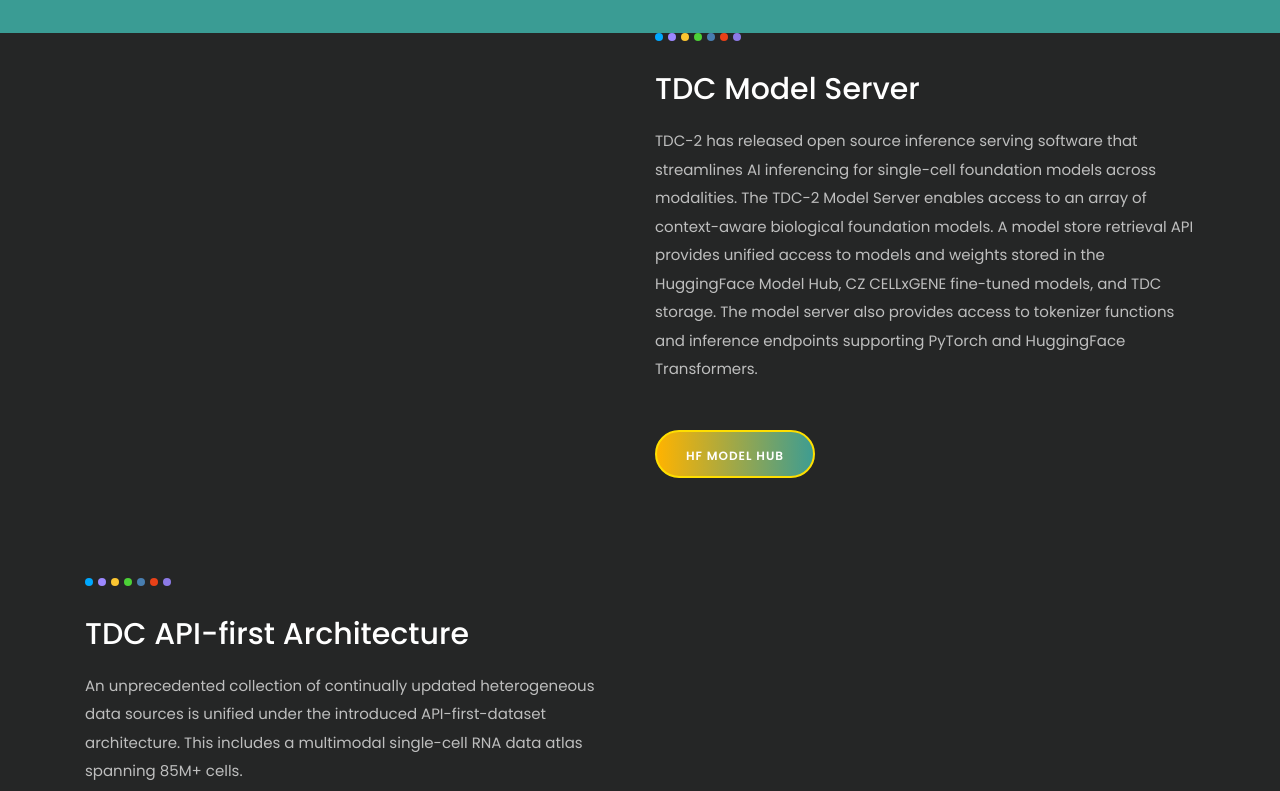
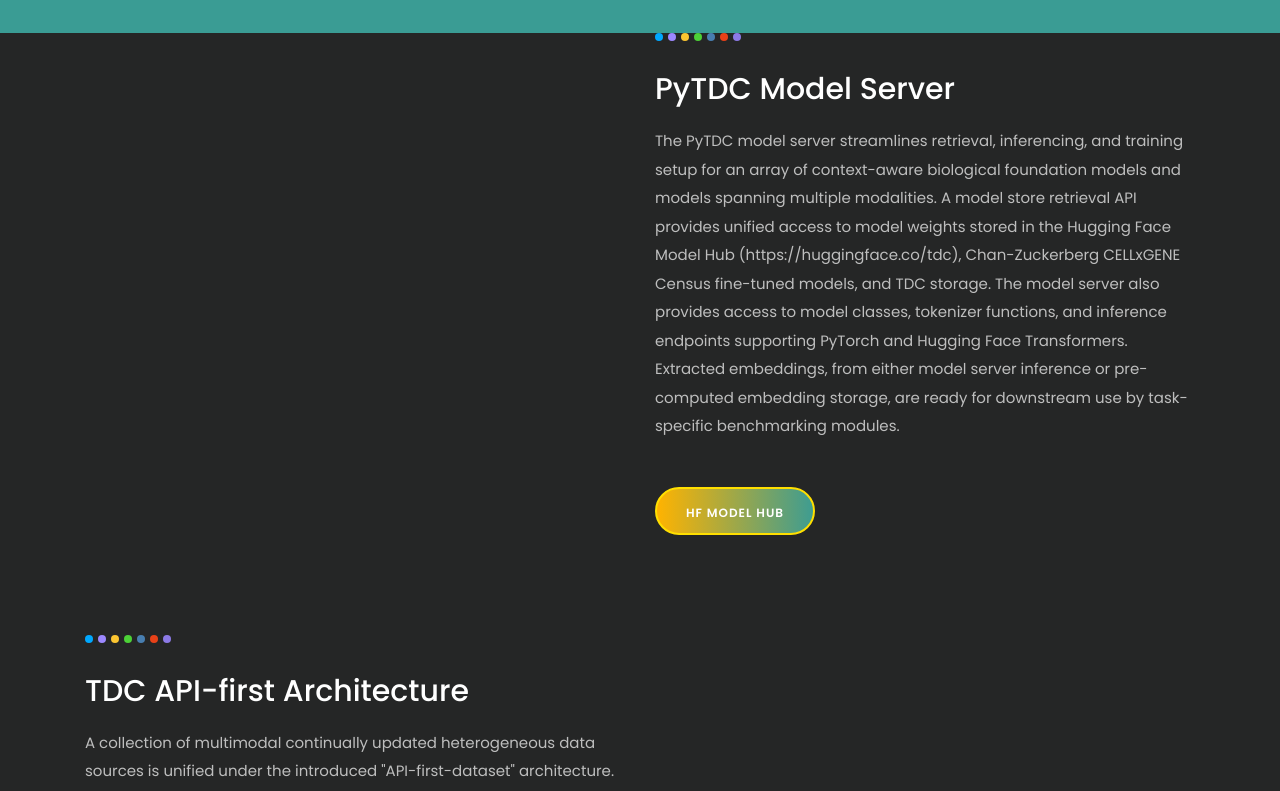
Before and after one commit to mims-harvard/tdc2website-flask, a Next.js app in the folder frontend/tdc/: page /MyApp in a window 1280 px wide. Shown: the part 2100-2891 px from the top of the page. Built offline with nearby package versions, Linux system fonts and the light colour scheme.

Commit message:
fixed up pytdc page

```diff
--- a/frontend/tdc/src/containers/Home/index.tsx
+++ b/frontend/tdc/src/containers/Home/index.tsx
@@ -9,14 +9,14 @@
 const HomeContainer: React.FC = () => {
   useEffect(() => {
     // Update the document title client-side
-    handelTitle('TDC2: Multimodal ML Platform for Foundation Models in Therapeutics');
+    handelTitle('PyTDC: A multimodal machine learning training, evaluation, and inference platform for biomedical foundation models');
   }, []);
 
   useEffect(() => {
     // Update body background style client-side
     if (typeof document !== 'undefined') {
       const body = document.getElementsByTagName('body')[0];
-      if (document.title === 'TDC2: Multimodal ML Platform for Foundation Models in Therapeutics') {
+      if (document.title === 'PyTDC: A multimodal machine learning training, evaluation, and inference platform for biomedical foundation models') {
         body.style.backgroundImage =
           'linear-gradient(180deg,#240044 0,#0f0240 25%,#400959 40%,#0f0240 65%,#0f0240)';
       } else {
--- a/frontend/tdc/src/data/data-containers/data-HomeDemo1.tsx
+++ b/frontend/tdc/src/data/data-containers/data-HomeDemo1.tsx
@@ -62,7 +62,7 @@
     },
     {
         title:'TDC.ProteinPeptide',
-        content:"Capturing the dynamic nature of protein-peptide interactions requires advanced sampling techniques and computational resources, making the prediction of binding affinities more complex (Antes et al., 2014). TDC-2 provides benchmarks integrating newly discovered peptides to test ML models on their ability to generalize to cutting-edge peptidomimetics.",
+        content:"Capturing the dynamic nature of protein-peptide interactions requires advanced sampling techniques and computational resources, making the prediction of binding affinities more complex (Antes et al., 2014). We provide benchmarks integrating newly discovered peptides to test ML models on their ability to generalize to cutting-edge peptidomimetics.",
         link:'https://tdcommons.ai/multi_pred_tasks/proteinpeptide'
     },
     {
--- a/frontend/tdc/src/pages/MyApp.tsx
+++ b/frontend/tdc/src/pages/MyApp.tsx
@@ -16,7 +16,7 @@
     <>
       {/* Head component for metadata */}
       <Head>
-        <meta property="og:title" content="The Commons TDC-2" />
+        <meta property="og:title" content="The Commons PyTDC" />
         <meta property="og:type" content="website" />
         <meta property="og:url" content="https://tdcommons.ai" />
         {/* Uncomment and provide a valid image URL if needed */}
--- a/frontend/tdc/src/template/HomeDemo1/SecAboutUs/SecWhoWeContant/index.tsx
+++ b/frontend/tdc/src/template/HomeDemo1/SecAboutUs/SecWhoWeContant/index.tsx
@@ -14,7 +14,10 @@
               <Span />
             </div>
             <h4 data-aos="fade-up">TDC API-first Architecture</h4>
-            <p data-aos="fade-up">An unprecedented collection of continually updated heterogeneous data sources is unified under the introduced API-first-dataset architecture. This includes a multimodal single-cell RNA data atlas spanning 85M+ cells.</p>
+            <p data-aos="fade-up">A collection of multimodal continually updated heterogeneous data sources is unified under the
+              introduced &quot;API-first-dataset&quot; architecture. Inspired by API-first design, this microservice architecture is
+              implemented using the model-view-controller design pattern to enable multimodal data views
+              under a domain-specific-language.</p>
             <a className="btn dream-btn mt-30" href="https://colab.research.google.com/drive/1xTgBwKUfP2b8j6Fqh28M2GUp2ScfENMX?usp=sharing" style={{borderColor: '#FFDF00'}}>CELLxGENE notebook</a>
         </div>
     </div>
--- a/frontend/tdc/src/template/HomeDemo1/SecAboutUsClient/SecWhoWeContant/index.tsx
+++ b/frontend/tdc/src/template/HomeDemo1/SecAboutUsClient/SecWhoWeContant/index.tsx
@@ -15,8 +15,14 @@
             <Span />
             <Span />
             </div>
-            <h4 data-aos="fade-up">TDC Model Server</h4>
-            <p data-aos="fade-up">TDC-2 has released open source inference serving software that streamlines AI inferencing for single-cell foundation models across modalities. The TDC-2 Model Server enables access to an array of context-aware biological foundation models. A model store retrieval API provides unified access to models and weights stored in the HuggingFace Model Hub, CZ CELLxGENE fine-tuned models, and TDC storage. The model server also provides access to tokenizer functions and inference endpoints supporting PyTorch and HuggingFace Transformers.</p>
+            <h4 data-aos="fade-up">PyTDC Model Server</h4>
+            <p data-aos="fade-up">The PyTDC model server streamlines retrieval, inferencing, and training setup for an array
+              of context-aware biological foundation models and models spanning multiple modalities. A model store retrieval
+              API provides unified access to model weights stored in the Hugging Face Model Hub (https://huggingface.co/tdc),
+              Chan-Zuckerberg CELLxGENE Census fine-tuned models, and TDC storage. The model server also provides access to
+              model classes, tokenizer functions, and inference endpoints supporting PyTorch
+              and Hugging Face Transformers. Extracted embeddings, from either model server inference or pre-computed embedding
+              storage, are ready for downstream use by task-specific benchmarking modules.</p>
             <a data-aos="fade-up" className="btn dream-btn mt-30" href="https://huggingface.co/tdc" style={{borderColor: '#FFDF00'}}>HF Model Hub</a>
         </div>
     </div>
--- a/frontend/tdc/src/template/HomeDemo1/SecTeam/index.tsx
+++ b/frontend/tdc/src/template/HomeDemo1/SecTeam/index.tsx
@@ -19,7 +19,7 @@
         <div className="row">
           <div className="col-12">
             <SectionHeading
-              title="TDC-2 Team"
+              title="PyTDC Team"
               text="To be disclosed"
               color1="white"
               color2="white"
--- a/frontend/tdc/src/template/HomeDemo1/index.tsx
+++ b/frontend/tdc/src/template/HomeDemo1/index.tsx
@@ -30,14 +30,14 @@
 
 const HomeDemo1: React.FC = () => {
   useEffect(() => {
-    handelTitle('TDC2: Multimodal ML Platform for Foundation Models in Therapeutics');
+    handelTitle('PyTDC: A multimodal machine learning training, evaluation, and inference platform for biomedical foundation models');
   }, []);
 
   useEffect(() => {
     // Set the body background image client-side
     if (typeof document !== 'undefined') {
       const body = document.getElementsByTagName('body')[0];
-      if (document.title === 'TDC2: Multimodal ML Platform for Foundation Models in Therapeutics') {
+      if (document.title === 'PyTDC: A multimodal machine learning training, evaluation, and inference platform for biomedical foundation models') {
         body.style.backgroundImage =
           'linear-gradient(180deg,#240044 0,#0f0240 25%,#400959 40%,#0f0240 65%,#0f0240)';
       } else {
```
Also changed, not shown: 1 other file (tests, documents, lock files or other folders).
